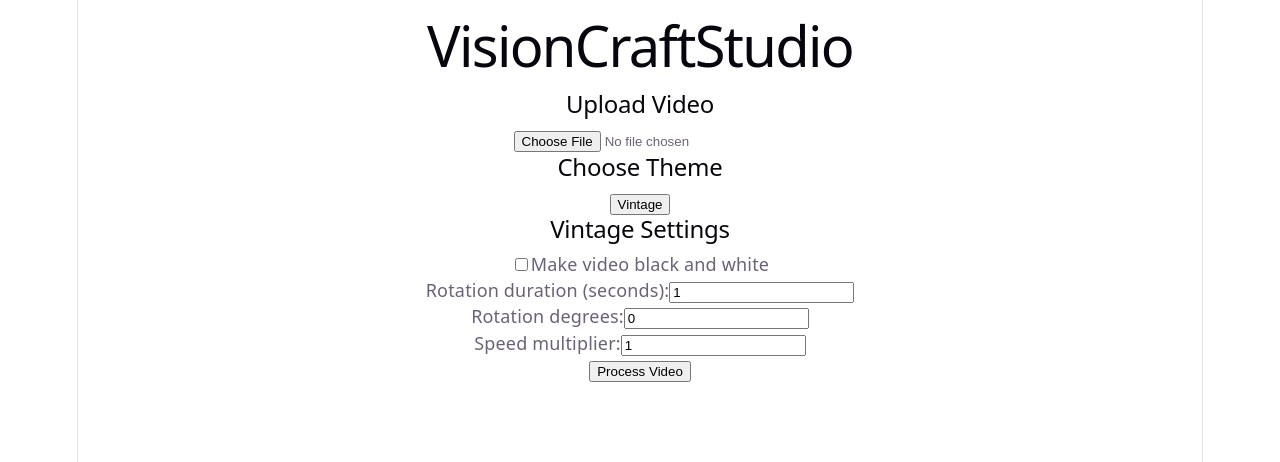
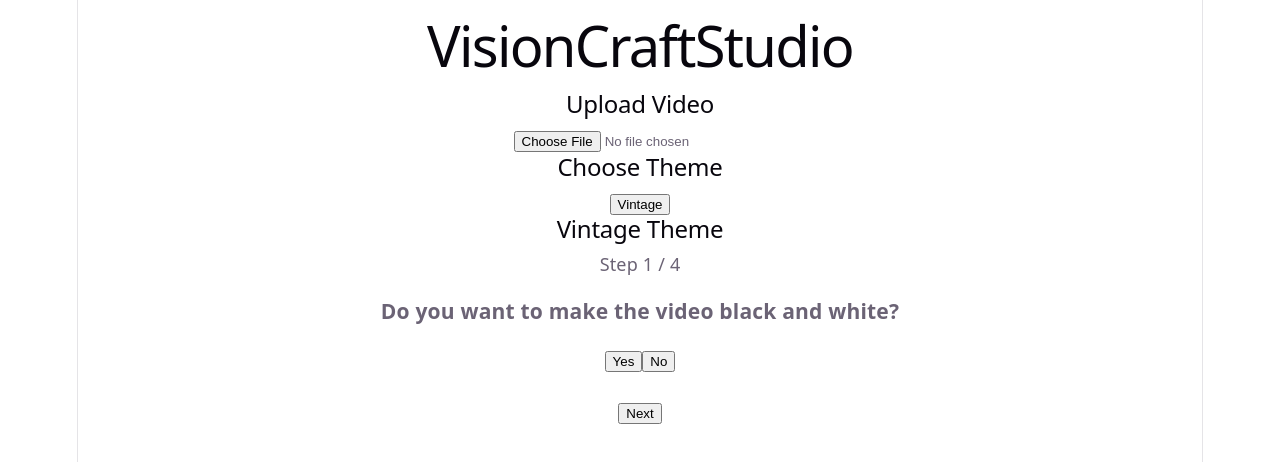
Before and after one commit to stojanovskimario/VisionCraft-Studio, a React app in the folder frontend/: page / in a window 1280 px wide. Both pictures are taken after a click on the button "Vintage". Shown: the top 462 px of the page. Built offline with nearby package versions, Linux system fonts and the light colour scheme; the HTML template or start-up script is replaced by a standard one.

Commit message:
Add step by step wizard for Vintage theme

```diff
--- a/frontend/src/components/VintageSteps.jsx
+++ b/frontend/src/components/VintageSteps.jsx
@@ -1,27 +1,61 @@
+import { useState } from 'react'
+
 function VintageSteps({ choices, setChoices, onProcess, processing }) {
+  const [step, setStep] = useState(1)
+
+  const nextStep = () => {
+    setStep(step + 1)
+  }
+
+  const previousStep = () => {
+    setStep(step - 1)
+  }
+
   return (
     <div>
-      <h2>Vintage Settings</h2>
+      <h2>Vintage Theme</h2>
 
+      <p>Step {step} / 4</p>
+
+      {step === 1 && (
         <div>
-        <label>
-          <input
-            type="checkbox"
-            checked={choices.grayscale}
-            onChange={(event) =>
+          <h3>Do you want to make the video black and white?</h3>
+
+          <button
+            onClick={() =>
               setChoices({
                 ...choices,
-                grayscale: event.target.checked,
+                grayscale: true,
               })
             }
-          />
-          Make video black and white
-        </label>
+          >
+            Yes
+          </button>
+
+          <button
+            onClick={() =>
+              setChoices({
+                ...choices,
+                grayscale: false,
+              })
+            }
+          >
+            No
+          </button>
+
+          <br />
+          <br />
+
+          <button onClick={nextStep}>
+            Next
+          </button>
         </div>
+      )}
 
+      {step === 2 && (
         <div>
-        <label>
-          Rotation duration (seconds):
+          <h3>How long should the rotation last?</h3>
+
           <input
             type="number"
             min="0"
@@ -34,12 +68,26 @@ function VintageSteps({ choices, setChoices, onProcess, processing }) {
               })
             }
           />
-        </label>
+
+          <span> seconds</span>
+
+          <br />
+          <br />
+
+          <button onClick={previousStep}>
+            Back
+          </button>
+
+          <button onClick={nextStep}>
+            Next
+          </button>
         </div>
+      )}
 
+      {step === 3 && (
         <div>
-        <label>
-          Rotation degrees:
+          <h3>How many degrees should the video rotate?</h3>
+
           <input
             type="number"
             value={choices.rotate}
@@ -50,12 +98,26 @@ function VintageSteps({ choices, setChoices, onProcess, processing }) {
               })
             }
           />
-        </label>
+
+          <span>°</span>
+
+          <br />
+          <br />
+
+          <button onClick={previousStep}>
+            Back
+          </button>
+
+          <button onClick={nextStep}>
+            Next
+          </button>
         </div>
+      )}
 
+      {step === 4 && (
         <div>
-        <label>
-          Speed multiplier:
+          <h3>How much do you want to speed up the video?</h3>
+
           <input
             type="number"
             min="0.1"
@@ -68,8 +130,15 @@ function VintageSteps({ choices, setChoices, onProcess, processing }) {
               })
             }
           />
-        </label>
-      </div>
+
+          <span>x</span>
+
+          <br />
+          <br />
+
+          <button onClick={previousStep}>
+            Back
+          </button>
 
           <button
             onClick={onProcess}
@@ -78,6 +147,8 @@ function VintageSteps({ choices, setChoices, onProcess, processing }) {
             {processing ? 'Processing...' : 'Process Video'}
           </button>
         </div>
+      )}
+    </div>
   )
 }
 
```
Lines whose indentation alone changed are shown as unchanged.
